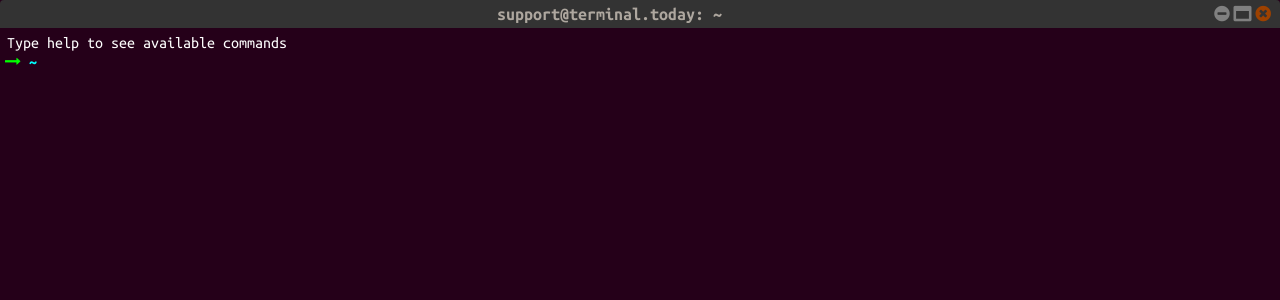
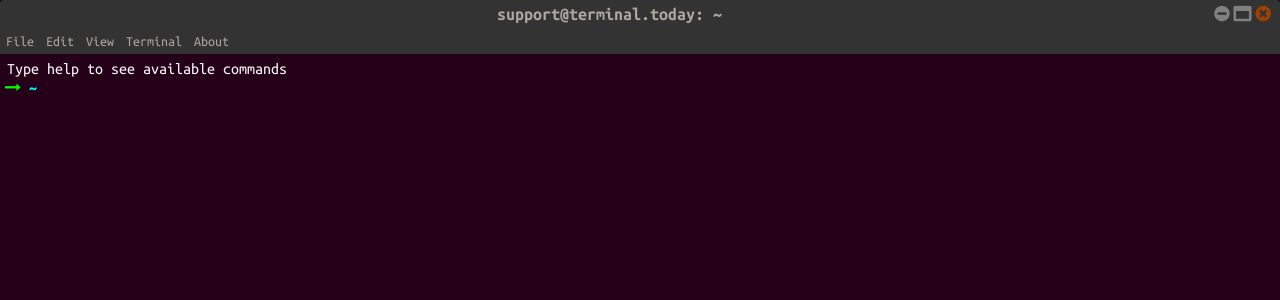
Before and after one commit to arsho/terminal, a React (Create React App) app: page / in a window 1280 px wide. Shown: the top 300 px of the page. Built offline with nearby package versions, Linux system fonts and the light colour scheme.

Commit message:
added menubar basic css

```diff
--- a/public/assets/css/style.css
+++ b/public/assets/css/style.css
@@ -131,3 +131,78 @@ table{
     cursor: pointer;
     text-decoration: underline;
 }
+
+
+/* Terminal Menu */
+.topnav {
+    overflow: hidden;
+    background-color: #333;
+    font-family: 'Ubuntu Mono', monospace;
+}
+
+.topnav a {
+    float: left;
+    display: block;
+    color: #aea79f;
+    text-align: center;
+    padding: 4px 10px;
+    text-decoration: none;
+    font-size: 14px;
+}
+
+.topnav .icon {
+    display: none;
+}
+
+.dropdown {
+    float: left;
+    overflow: hidden;
+}
+
+.dropdown .dropbtn {
+    border: none;
+    outline: none;
+    color: #aea79f;
+    padding: 6px 6px;
+    background-color: inherit;
+    font-family: inherit;
+    margin: 0;
+    font-size: 14px;
+    font-family: 'Ubuntu Mono', monospace;
+}
+
+.dropdown-content {
+    display: none;
+    position: absolute;
+    background-color: #333;
+    min-width: 160px;
+    box-shadow: 0px 8px 16px 0px rgba(0,0,0,0.2);
+    z-index: 1;
+}
+
+.dropdown-content a {
+    float: none;
+    color: white;
+    padding: 6px 10px;
+    text-decoration: none;
+    display: block;
+    text-align: left;
+}
+
+.topnav a:hover, .dropdown:hover .dropbtn {
+    background-color: #333; /* For browsers that do not support gradients */
+    background-image: linear-gradient(#333, #555); /* Standard syntax (must be last) */
+    box-shadow: 0px 8px 16px 0px rgba(0,0,0,0.2);
+    border-top-left-radius: 4px;
+    border-top-right-radius: 4px;
+    color: white;
+}
+
+.dropdown-content a:hover {
+    background-color: red;
+    color: white;
+}
+
+.dropdown:hover .dropdown-content {
+    display: block;
+}
--- a/src/App.js
+++ b/src/App.js
@@ -1,12 +1,14 @@
 import React, { Component } from 'react';
 import './App.css';
 import TerminalHeader from './components/TerminalHeader';
+import TerminalMenu from './components/TerminalMenu';
 import TerminaBody from './components/TerminalBody';
 class App extends Component {
     render() {
         return (
             <div className="terminal">
                 <TerminalHeader/>
+                <TerminalMenu/>
                 <TerminaBody/>
             </div>
         );
--- /dev/null
+++ b/src/components/TerminalMenu.js
@@ -0,0 +1,52 @@
+import React, {Component} from 'react';
+
+class TerminalMenu extends Component{
+    render(){
+        return (
+            <div className="topnav">
+                <div className="dropdown">
+                    <button className="dropbtn">File</button>
+                    <div className="dropdown-content">
+                        <a href="#">New Tab</a>
+                        <a href="#">New Tab</a>
+                        <a href="#">Close Tab</a>
+                        <a href="#">Close Window</a>
+                    </div>
+                </div>
+                <div className="dropdown">
+                    <button className="dropbtn">Edit</button>
+                    <div className="dropdown-content">
+                        <a href="#">Copy</a>
+                        <a href="#">Paste</a>
+                        <a href="#">Paste Special</a>
+                    </div>
+                </div>
+                <div className="dropdown">
+                    <button className="dropbtn">View</button>
+                    <div className="dropdown-content">
+                        <a href="#">Blogs</a>
+                        <a href="#">Snippets</a>
+                    </div>
+                </div>
+                <div className="dropdown">
+                    <button className="dropbtn">Terminal</button>
+                    <div className="dropdown-content">
+                        <a href="#">Ubuntu</a>
+                        <a href="#">Mac</a>
+                        <a href="#">Windows</a>
+                    </div>
+                </div>
+                <div className="dropdown">
+                    <button className="dropbtn">About</button>
+                    <div className="dropdown-content">
+                        <a href="#">CV</a>
+                        <a href="#">Links</a>
+                        <a href="#">About terminal</a>
+                    </div>
+                </div>
+            </div>
+        );
+    }
+}
+
+export default TerminalMenu;
```
